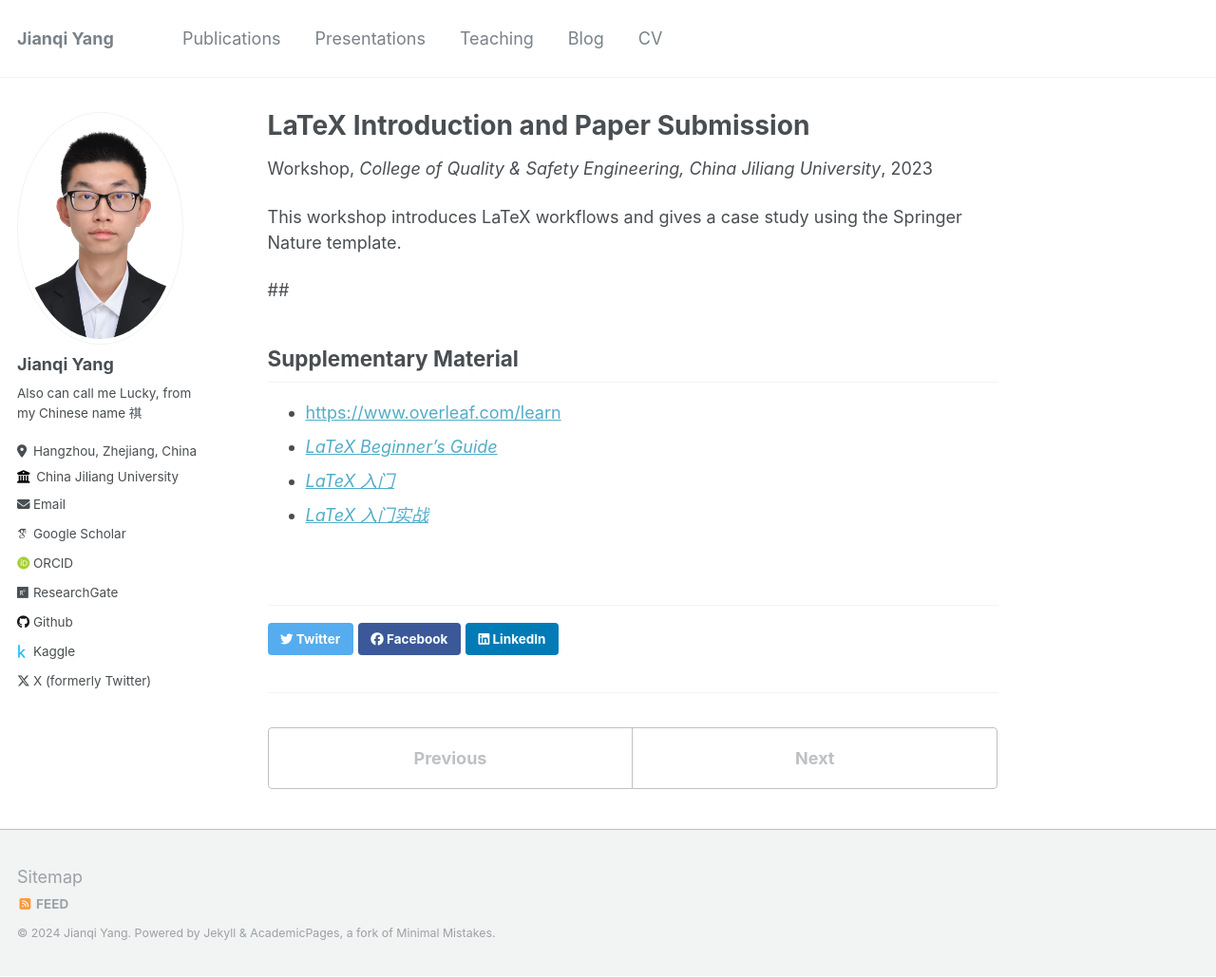
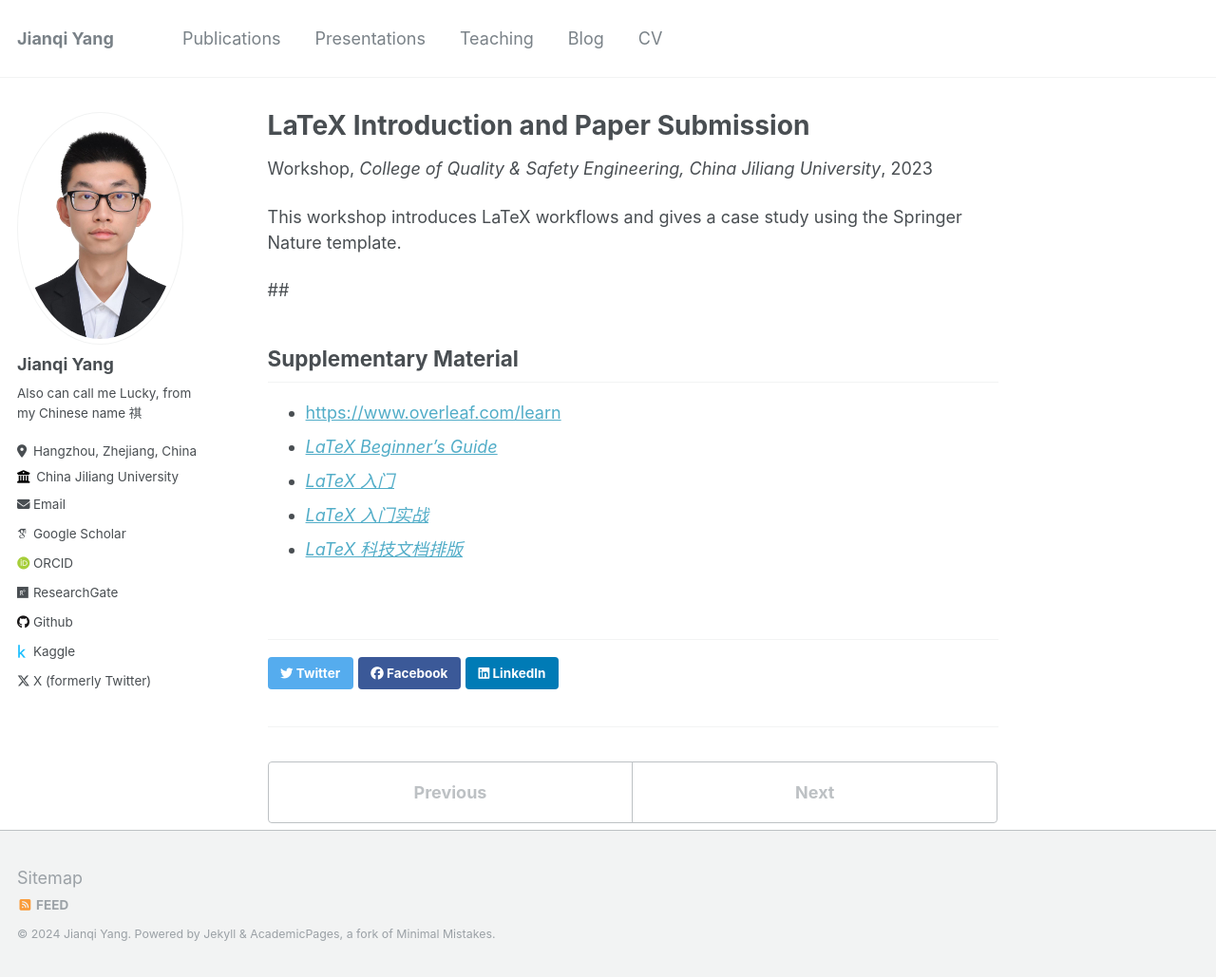
Before and after one commit to thinkswhat/thinkswhat.github.io, a Jekyll site: the page built from _teaching/LaTeX.md, in a window 1280 px wide and 1029 px high. Shown: the whole window at 95% size. Built offline with Jekyll 4.4.1, drawn with Linux system fonts in a browser that asks for light colours; some web fonts are replaced.

Commit message:
Update LaTeX.md

```diff
--- a/_teaching/LaTeX.md
+++ b/_teaching/LaTeX.md
@@ -18,3 +18,4 @@ This workshop introduces LaTeX workflows and gives a case study using the Spring
 * [*LaTeX Beginner's Guide*](https://www.packtpub.com/en-us/product/latex-beginners-guide-9781801078658)
 * [*LaTeX 入门*](https://orzpics.oss-cn-hangzhou.aliyuncs.com/blog/latex/LaTeX%E5%85%A5%E9%97%A8%20%E5%88%98%E6%B5%B7%E6%B4%8B.pdf)
 * [*LaTeX 入门实战*](https://www.tup.com.cn/wap/tsxqy.aspx?id=09982301)
+* [*LaTeX 科技文档排版*](https://lvjr.bitbucket.io/latex.html?2018)
```
